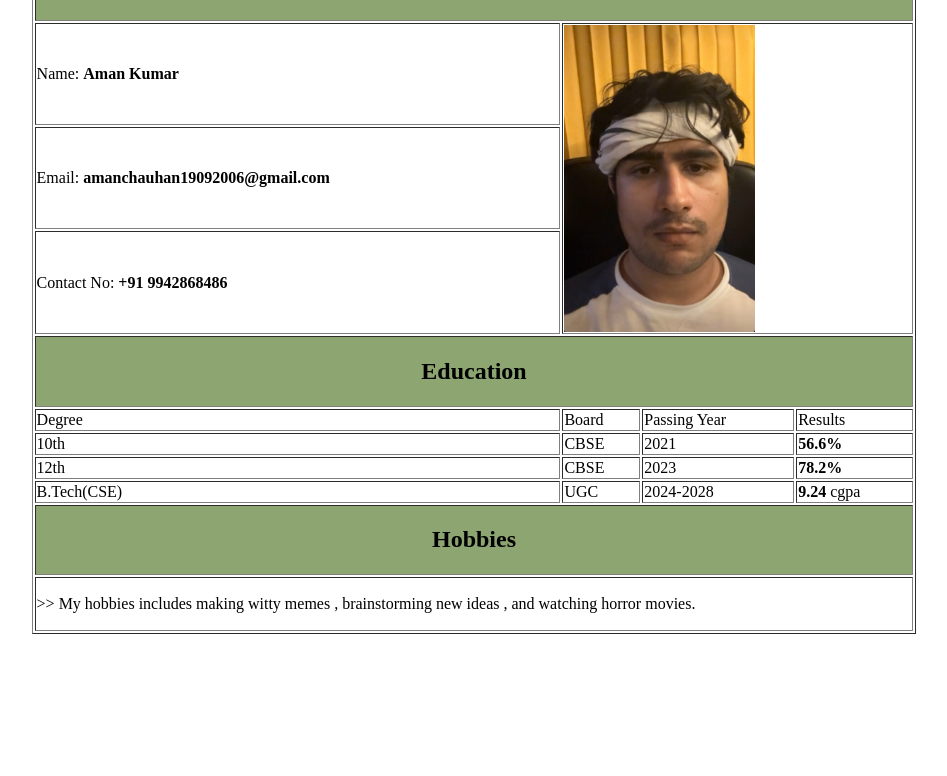
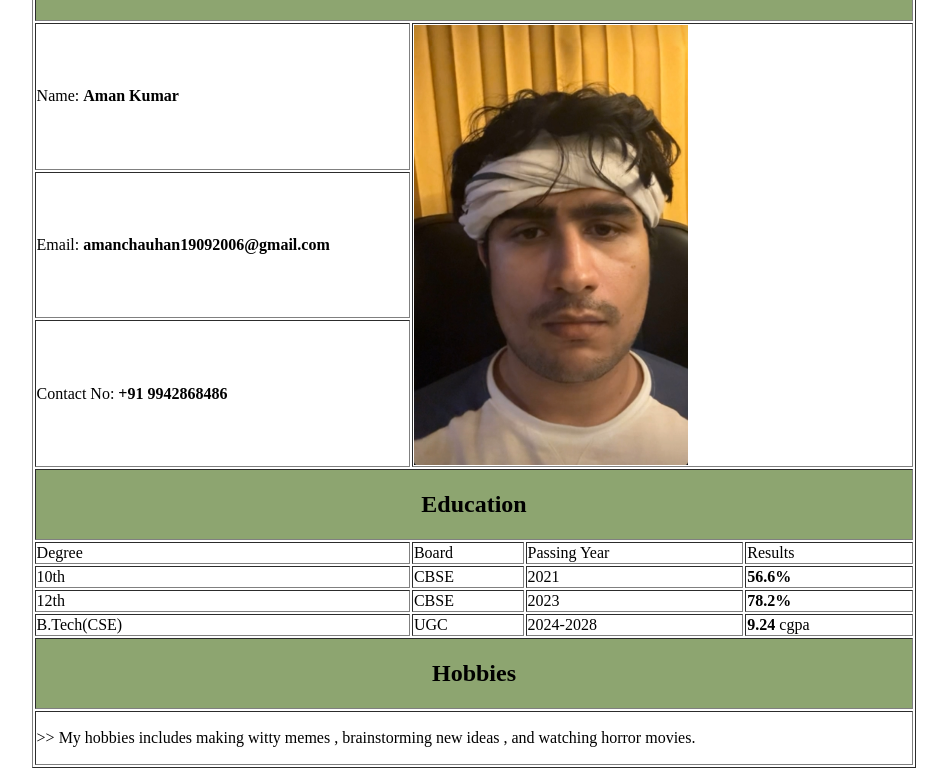
Before and after one commit to aman-1909/Web-Development, a plain HTML site: page index.html in a window 1280 px wide. Shown: the part 74-850 px from the top of the page, without its empty margins (166-1113 px from the left). Before the commit the page ends 800 px from the top, so only its background shows below. Drawn offline with Linux system fonts and the light colour scheme.

Commit message:
Update index.html

```diff
--- a/index.html
+++ b/index.html
@@ -13,7 +13,7 @@
     </tr>
     <tr>
       <td>Name: <b>Aman Kumar</b></td>
-      <td colspan="4" rowspan="3" width="50px"><img src="resume.jpg" alt="My Photo" width="55%" align="center"></td>
+      <td colspan="4" rowspan="3" width="57%"><img src="resume.jpg" alt="My Photo" width="55%" align="center"></td>
     </tr>
     <tr>
       <td>Email: <b>amanchauhan19092006@gmail.com</b></td>
```
